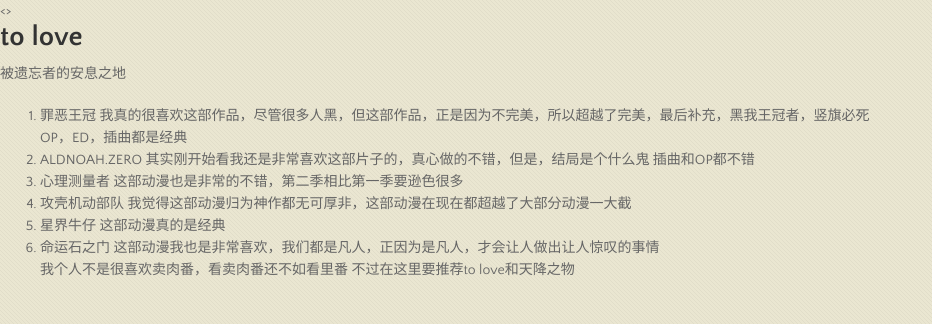
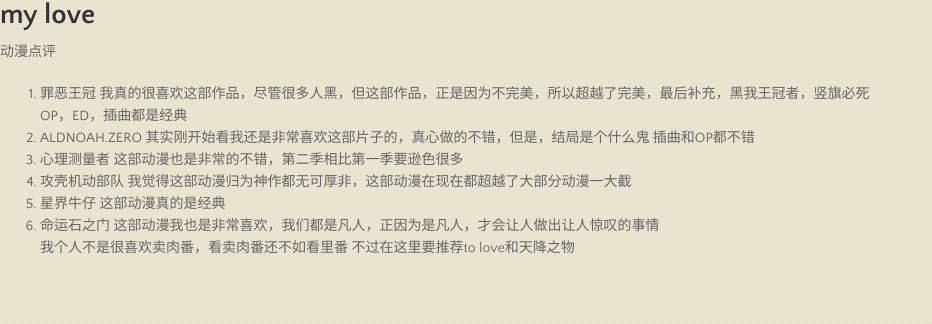
Before and after one commit to tolove1/tolove1.github.io, a plain HTML site: page index.html in a window 1280 px wide. Shown: the whole page, without its empty margins (0-932 px from the left). Drawn offline with nearby package versions, Linux system fonts and the light colour scheme.

Commit message:
Update index.html

```diff
--- a/index.html
+++ b/index.html
@@ -15,10 +15,8 @@
 
   </head>
   <body>
-
-      <>
-        <h1>to love</h1>
-        <p>被遗忘者的安息之地</p>
+        <h1>my love</h1>
+        <p>动漫点评</p>
       </header>
 <ol>
   <li>罪恶王冠   我真的很喜欢这部作品，尽管很多人黑，但这部作品，正是因为不完美，所以超越了完美，最后补充，黑我王冠者，竖旗必死</li>    OP，ED，插曲都是经典
```
